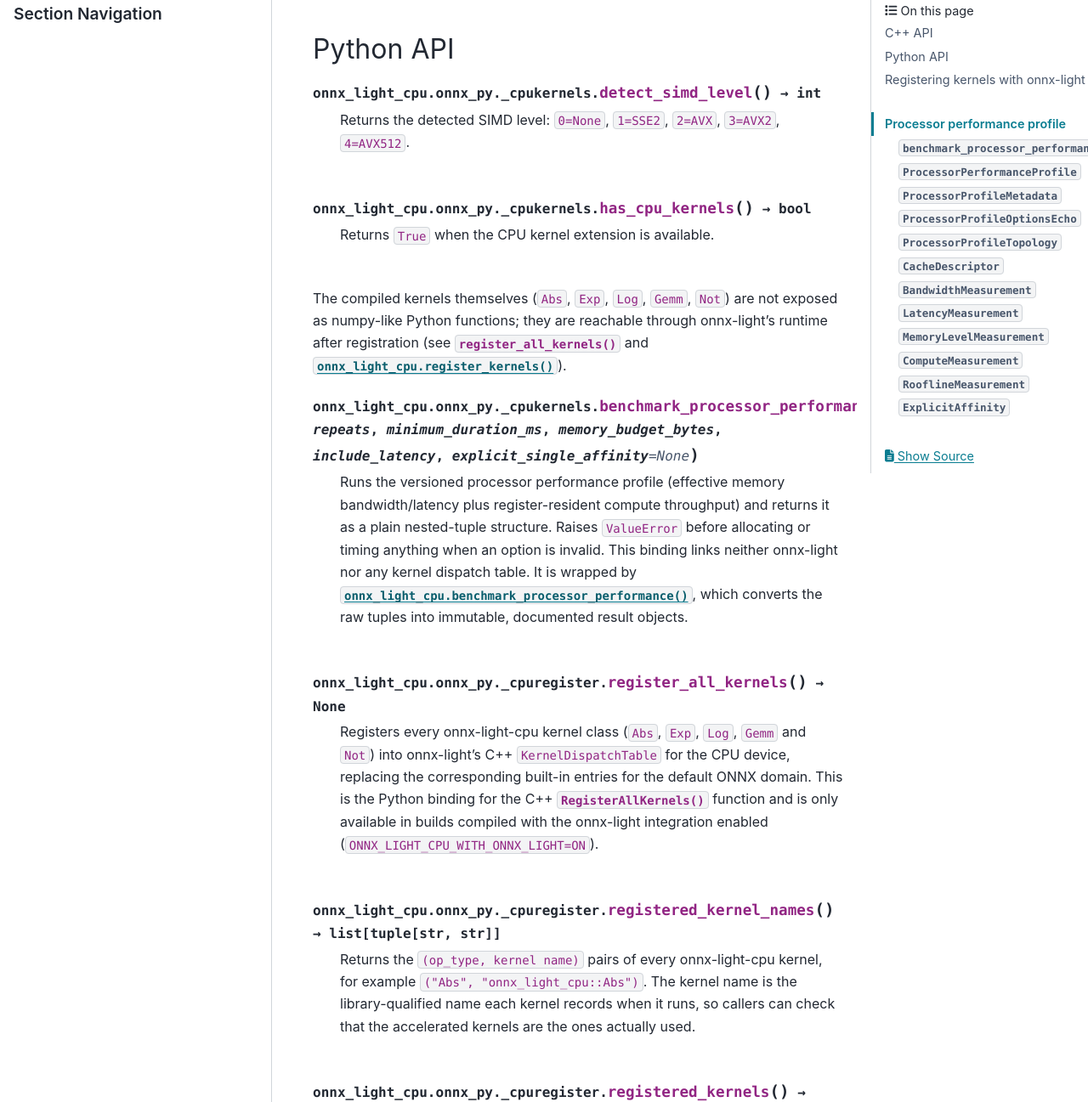
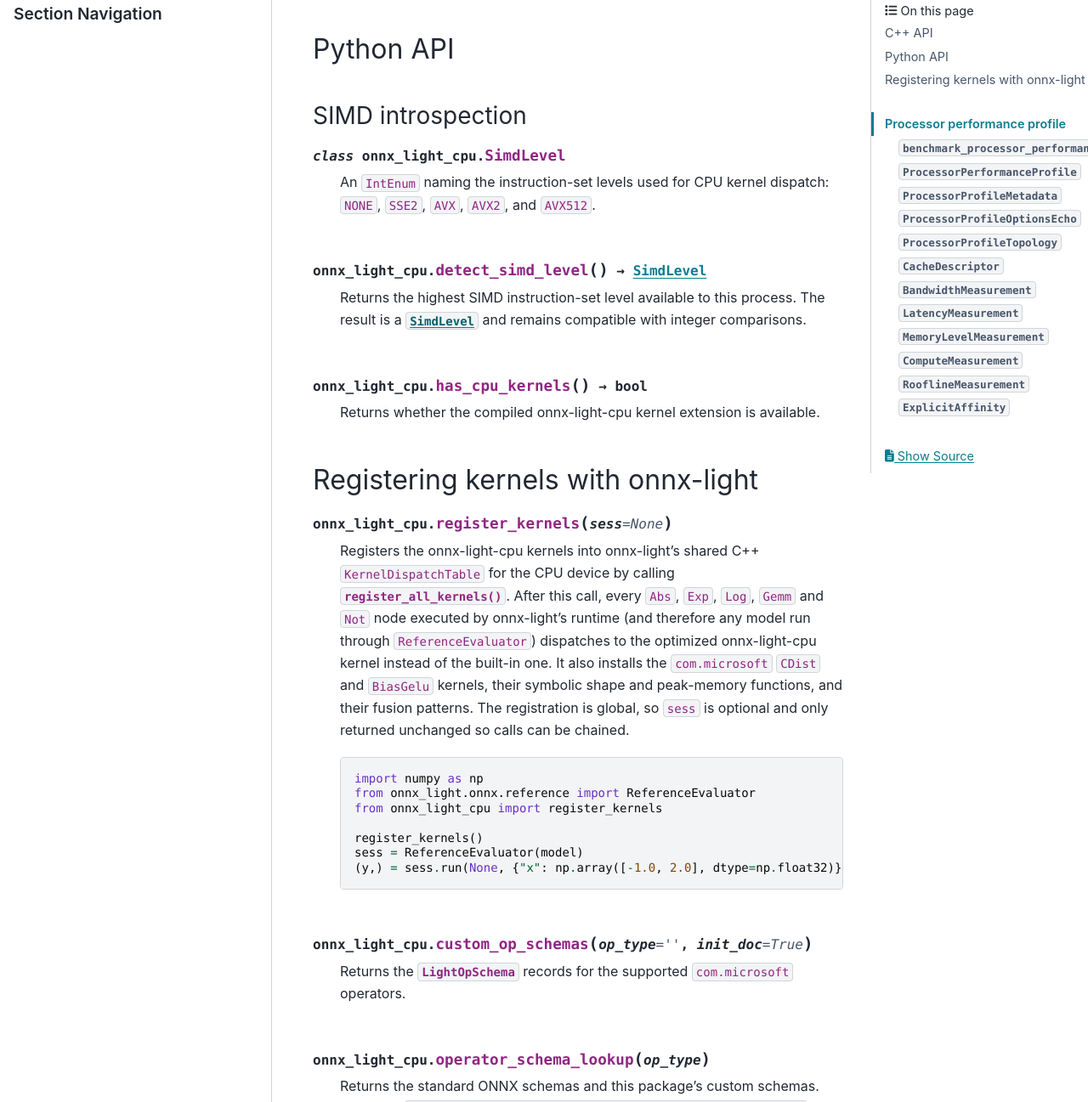
Before and after one commit to xadupre/onnx-light-cpu, a Sphinx documentation site: the page built from docs/api/index.rst, in a window 1280 px wide and 1400 px high, scrolled down 3279 px, cut to the strip 103-1400 px from the top of the window. Shown: the whole strip at 85% size. Built offline with Sphinx 7.4.7 and the PyData theme 0.15.4, drawn with Linux system fonts in a browser that asks for light colours; pages that are not in the unit, such as notebooks, are missing from menus; some of the changed text lies outside the part shown.

Commit message:
Expose SIMD inspection through the public Python API (#532)
* Initial plan

* Expose public SIMD inspection API

Co-authored-by: xadupre <22452781+xadupre@users.noreply.github.com>

* Use named SIMD levels in examples

Co-authored-by: xadupre <22452781+xadupre@users.noreply.github.com>

* Handle unavailable CPU kernel extension

Co-authored-by: xadupre <22452781+xadupre@users.noreply.github.com>

---------

Co-authored-by: copilot-swe-agent[bot] <198982749+Copilot@users.noreply.github.com>
Co-authored-by: xadupre <22452781+xadupre@users.noreply.github.com>

```diff
--- a/docs/api/index.rst
+++ b/docs/api/index.rst
@@ -115,100 +115,28 @@ The custom operator support inventory and its implementations are also public:
 Python API
 ----------
 
-.. py:module:: onnx_light_cpu.onnx_py._cpukernels
+.. py:module:: onnx_light_cpu
 
-.. py:function:: detect_simd_level() -> int
+SIMD introspection
+~~~~~~~~~~~~~~~~~~
 
-   Returns the detected SIMD level: ``0=None``, ``1=SSE2``, ``2=AVX``,
-   ``3=AVX2``, ``4=AVX512``.
+.. py:class:: SimdLevel
+
+   An ``IntEnum`` naming the instruction-set levels used for CPU kernel
+   dispatch: ``NONE``, ``SSE2``, ``AVX``, ``AVX2``, and ``AVX512``.
+
+.. py:function:: detect_simd_level() -> SimdLevel
+
+   Returns the highest SIMD instruction-set level available to this process.
+   The result is a :class:`SimdLevel` and remains compatible with integer
+   comparisons.
 
 .. py:function:: has_cpu_kernels() -> bool
 
-   Returns ``True`` when the CPU kernel extension is available.
-
-The compiled kernels themselves (``Abs``, ``Exp``, ``Log``, ``Gemm``, ``Not``)
-are not exposed as numpy-like Python functions; they are reachable through
-onnx-light's runtime after registration (see :func:`register_all_kernels` and
-:func:`onnx_light_cpu.register_kernels`).
-
-.. py:function:: benchmark_processor_performance_raw(thread_policies, repeats, minimum_duration_ms, memory_budget_bytes, include_latency, explicit_single_affinity=None)
-
-   Runs the versioned processor performance profile (effective memory
-   bandwidth/latency plus register-resident compute throughput) and returns it
-   as a plain nested-tuple structure. Raises ``ValueError`` before allocating
-   or timing anything when an option is invalid. This binding links neither
-   onnx-light nor any kernel dispatch table. It is wrapped by
-   :func:`onnx_light_cpu.benchmark_processor_performance`, which converts the
-   raw tuples into immutable, documented result objects.
-
-.. py:module:: onnx_light_cpu.onnx_py._cpuregister
-
-.. py:function:: register_all_kernels() -> None
-
-   Registers every onnx-light-cpu kernel class (``Abs``, ``Exp``, ``Log``,
-   ``Gemm`` and ``Not``) into onnx-light's C++ ``KernelDispatchTable`` for the
-   CPU device, replacing the corresponding built-in entries for the default
-   ONNX domain.
-   This is the Python binding for the C++ :cpp:func:`RegisterAllKernels`
-   function and is only available in builds compiled with the onnx-light
-   integration enabled (``ONNX_LIGHT_CPU_WITH_ONNX_LIGHT=ON``).
-
-.. py:function:: registered_kernel_names() -> list[tuple[str, str]]
-
-   Returns the ``(op_type, kernel name)`` pairs of every onnx-light-cpu kernel,
-   for example ``("Abs", "onnx_light_cpu::Abs")``. The kernel name is the
-   library-qualified name each kernel records when it runs, so callers can check
-   that the accelerated kernels are the ones actually used.
-
-.. py:function:: registered_kernels() -> list[tuple[str, str, str, str, list[str], int | None, int | None]]
-
-   Returns one ``(domain, op_type, device, kernel_name, types, since_version,
-   until_version)`` tuple per onnx-light-cpu kernel registration, collected
-   from the C++ :cpp:func:`CollectRegisteredKernels` inventory without
-   installing, replacing, or executing any kernel. Sorted by ``(domain,
-   op_type, device, kernel_name)``. This is the raw binding wrapped by
-   :func:`onnx_light_cpu.registered_kernels`, which converts each tuple into an
-   immutable :class:`onnx_light_cpu.RegisteredKernel` record.
-
-.. py:function:: operator_support() -> list[tuple[str, str, str, str, list[str], bool]]
-
-   Returns the read-only custom operator support inventory: domain, operator,
-   shape-inference function, peak-memory function, fusion patterns, and
-   gradient availability. This is the raw binding wrapped by
-   :func:`onnx_light_cpu.operator_support`.
-
-.. py:function:: microsoft_op_schemas(op_type="", init_doc=True)
-
-   Returns the ``LightOpSchema`` history supplied for ``com.microsoft``
-   operators.
-
-.. py:function:: register_custom_operator_support() -> None
-
-   Registers the ``com.microsoft`` shape-inference, peak-memory, and fusion
-   pattern implementations.
-
-.. py:function:: register_custom_gradients(registry) -> None
-
-   Registers the ``com.microsoft`` gradient implementations in ``registry``.
-
-.. py:function:: used_kernel_names() -> list[str]
-
-   Returns the library-qualified names of the onnx-light-cpu kernels that ran
-   since the last :func:`clear_used_kernel_names` call, in invocation order.
-
-.. py:function:: clear_used_kernel_names() -> None
-
-   Clears the record of onnx-light-cpu kernels that have run.
-
-.. py:function:: set_kernel_usage_recording(enabled) -> None
-
-   Enables or disables per-invocation kernel usage recording.
-
+   Returns whether the compiled onnx-light-cpu kernel extension is available.
 
 Registering kernels with onnx-light
 -----------------------------------
-
-.. py:module:: onnx_light_cpu
 
 .. py:function:: register_kernels(sess=None)
 
@@ -320,8 +248,7 @@ Registering kernels with onnx-light
    replacing, or executing any kernel. Records are sorted deterministically by
    ``(domain, op_type, device, kernel_name)``, and
    :func:`registered_kernel_names` derives its ``{op_type: kernel name}``
-   mapping from this same inventory. Wraps
-   :func:`onnx_light_cpu.onnx_py._cpuregister.registered_kernels`.
+   mapping from this same inventory.
 
 .. py:function:: used_kernel_names() -> list[str]
 
@@ -329,14 +256,12 @@ Registering kernels with onnx-light
    onnx-light-cpu kernels that have run since the last
    :func:`clear_used_kernel_names` call. After running a model through a
    ``ReferenceEvaluator`` this reports which accelerated kernels the runtime
-   actually dispatched to. Wraps
-   :func:`onnx_light_cpu.onnx_py._cpuregister.used_kernel_names`.
+   actually dispatched to.
 
 .. py:function:: clear_used_kernel_names() -> None
 
    Clears the record of onnx-light-cpu kernels that have run, so a subsequent
    :func:`used_kernel_names` call only reports the kernels used after this call.
-   Wraps :func:`onnx_light_cpu.onnx_py._cpuregister.clear_used_kernel_names`.
 
 .. py:function:: set_kernel_usage_recording(enabled) -> None
 
--- a/docs/design/registering_kernels.rst
+++ b/docs/design/registering_kernels.rst
@@ -36,7 +36,7 @@ From Python:
 
 ``register_kernels`` is only available in builds compiled with the onnx-light
 integration (``-DONNX_LIGHT_CPU_WITH_ONNX_LIGHT=ON``); it wraps the compiled
-``onnx_light_cpu.onnx_py._cpuregister.register_all_kernels()`` binding.
+internal registration binding.
 
 ``register_kernels()`` installs the kernels **process-wide**: it populates
 onnx-light's shared dispatch table, so every ``ReferenceEvaluator`` created in
--- a/docs/examples/benchmarks/plot_abs_benchmark.py
+++ b/docs/examples/benchmarks/plot_abs_benchmark.py
@@ -61,16 +61,21 @@ from onnx_light.onnx.reference import ReferenceEvaluator
 
 from onnx_light_cpu import (
     clear_used_kernel_names,
+    detect_simd_level,
+    has_cpu_kernels,
     register_kernels,
+    SimdLevel,
     set_kernel_usage_recording,
     used_kernel_names,
 )
-from onnx_light_cpu.onnx_py._cpukernels import (
-    detect_simd_level,
-    has_cpu_kernels,
-)
 
-_SIMD_NAMES = {0: "scalar", 1: "SSE2", 2: "AVX", 3: "AVX2", 4: "AVX-512"}
+_SIMD_NAMES = {
+    SimdLevel.NONE: "scalar",
+    SimdLevel.SSE2: "SSE2",
+    SimdLevel.AVX: "AVX",
+    SimdLevel.AVX2: "AVX2",
+    SimdLevel.AVX512: "AVX-512",
+}
 
 assert has_cpu_kernels()
 level = detect_simd_level()
--- a/docs/examples/benchmarks/plot_gemm_benchmark.py
+++ b/docs/examples/benchmarks/plot_gemm_benchmark.py
@@ -76,14 +76,22 @@ from onnx_light.onnx.reference import ReferenceEvaluator
 
 from onnx_light_cpu import (
     clear_used_kernel_names,
+    detect_simd_level,
+    has_cpu_kernels,
     register_kernels,
     registered_kernel_names,
+    SimdLevel,
     set_kernel_usage_recording,
     used_kernel_names,
 )
-from onnx_light_cpu.onnx_py._cpukernels import detect_simd_level, has_cpu_kernels
 
-_SIMD_NAMES = {0: "scalar", 1: "SSE2", 2: "AVX", 3: "AVX2", 4: "AVX-512"}
+_SIMD_NAMES = {
+    SimdLevel.NONE: "scalar",
+    SimdLevel.SSE2: "SSE2",
+    SimdLevel.AVX: "AVX",
+    SimdLevel.AVX2: "AVX2",
+    SimdLevel.AVX512: "AVX-512",
+}
 
 assert has_cpu_kernels()
 level = detect_simd_level()
--- a/docs/examples/benchmarks/plot_gemm_dtype_benchmark.py
+++ b/docs/examples/benchmarks/plot_gemm_dtype_benchmark.py
@@ -90,14 +90,22 @@ from onnx_light.onnx.reference import ReferenceEvaluator
 
 from onnx_light_cpu import (
     clear_used_kernel_names,
+    detect_simd_level,
+    has_cpu_kernels,
     register_kernels,
     registered_kernel_names,
+    SimdLevel,
     set_kernel_usage_recording,
     used_kernel_names,
 )
-from onnx_light_cpu.onnx_py._cpukernels import detect_simd_level, has_cpu_kernels
 
-_SIMD_NAMES = {0: "scalar", 1: "SSE2", 2: "AVX", 3: "AVX2", 4: "AVX-512"}
+_SIMD_NAMES = {
+    SimdLevel.NONE: "scalar",
+    SimdLevel.SSE2: "SSE2",
+    SimdLevel.AVX: "AVX",
+    SimdLevel.AVX2: "AVX2",
+    SimdLevel.AVX512: "AVX-512",
+}
 
 assert has_cpu_kernels()
 level = detect_simd_level()
--- a/docs/examples/kernels/plot_abs_simd.py
+++ b/docs/examples/kernels/plot_abs_simd.py
@@ -16,9 +16,15 @@ through onnx-light registration in integration builds.
 
 import numpy as np
 
-from onnx_light_cpu.onnx_py._cpukernels import detect_simd_level, has_cpu_kernels
+from onnx_light_cpu import SimdLevel, detect_simd_level, has_cpu_kernels
 
-_SIMD_NAMES = {0: "scalar", 1: "SSE2", 2: "AVX", 3: "AVX2", 4: "AVX-512"}
+_SIMD_NAMES = {
+    SimdLevel.NONE: "scalar",
+    SimdLevel.SSE2: "SSE2",
+    SimdLevel.AVX: "AVX",
+    SimdLevel.AVX2: "AVX2",
+    SimdLevel.AVX512: "AVX-512",
+}
 
 assert has_cpu_kernels()
 level = detect_simd_level()
--- a/docs/getting_started.rst
+++ b/docs/getting_started.rst
@@ -42,11 +42,9 @@ best available SIMD path:
 
       .. code-block:: python
 
-         from onnx_light_cpu import register_kernels
-         from onnx_light_cpu.onnx_py._cpukernels import detect_simd_level, has_cpu_kernels
+         from onnx_light_cpu import detect_simd_level, has_cpu_kernels, register_kernels
 
          # Check what SIMD level is available:
-         # 0=None, 1=SSE2, 2=AVX, 3=AVX2, 4=AVX512
          print("CPU kernels available:", has_cpu_kernels())
          print("SIMD level:", detect_simd_level())
 
--- a/onnx_light_cpu/__init__.py
+++ b/onnx_light_cpu/__init__.py
@@ -41,6 +41,7 @@ from ._register import (
     set_kernel_usage_recording,
     used_kernel_names,
 )
+from ._simd import SimdLevel, detect_simd_level, has_cpu_kernels
 
 __version__ = "0.1.16"
 
@@ -58,10 +59,13 @@ __all__ = [
     "ProcessorProfileTopology",
     "RegisteredKernel",
     "RooflineMeasurement",
+    "SimdLevel",
     "benchmark_processor_performance",
     "clear_used_kernel_names",
     "custom_op_schemas",
+    "detect_simd_level",
     "has_backend_test_cases",
+    "has_cpu_kernels",
     "operator_schema_lookup",
     "operator_support",
     "register_backend_test_cases",
```
Also changed, not shown: 4 other files.
